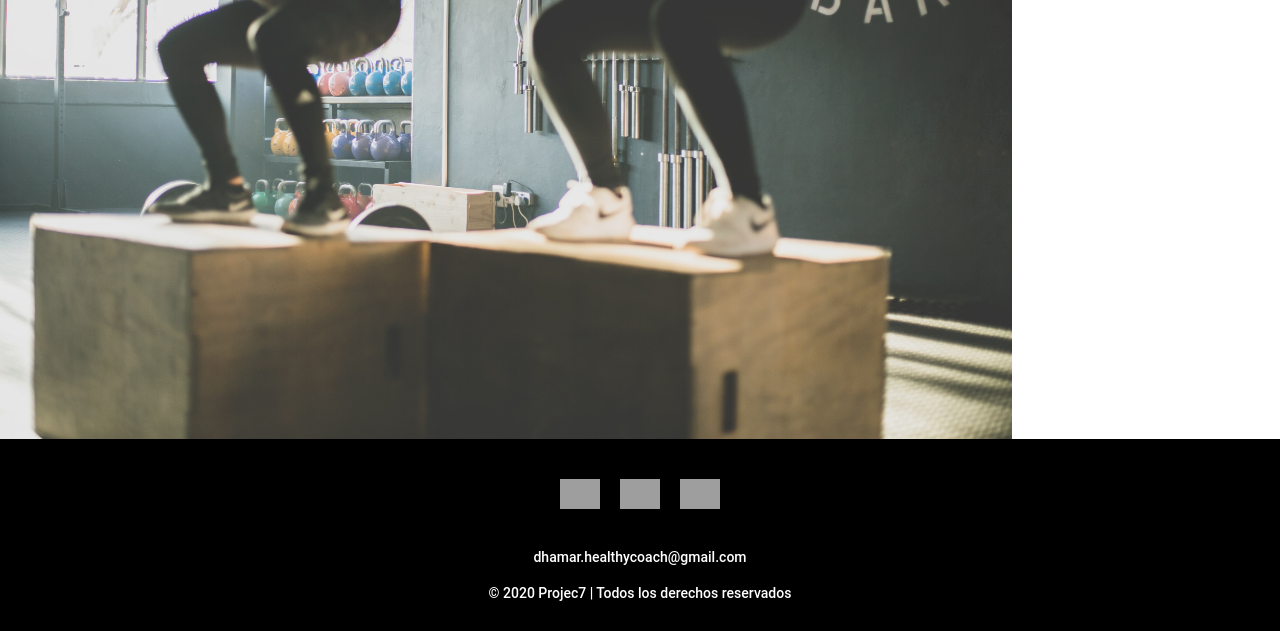
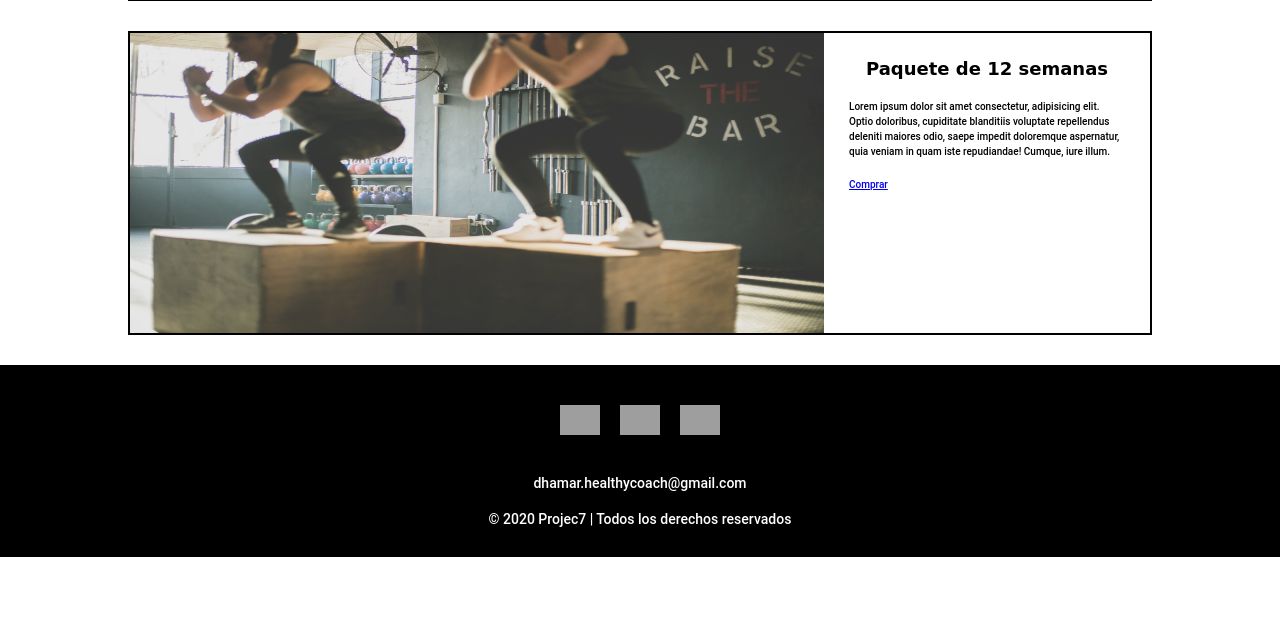
Before and after one commit to DevGragy/DhamCastell, a PHP site: page /planes.html in a window 1280 px wide. Shown: the part 1005-1636 px from the top of the page. After the commit the page ends 1562 px from the top, so only its background shows below. Run offline with PHP 8.4, Linux system fonts and the light colour scheme; some web fonts are replaced; grey boxes are pictures that could not be loaded.

Commit message:
Ahora si ya estan mi estilos de los planes

```diff
--- a/css/main.css
+++ b/css/main.css
@@ -367,3 +367,43 @@ footer {
 .copyright {
     margin: 20px 0;
 }
+
+/**Planes**/
+
+.planes_info{
+    margin: 40px auto;
+    text-align: center;
+}
+.planes_info h2{
+    font-size: 2.5rem;
+    margin-bottom: 20px;
+}
+
+.planes_info p{
+    text-transform: capitalize;
+}
+.planes_details{
+    margin: 30px auto;
+    border: 2px solid black;
+    width: 80%;
+}
+.planes_details_image{
+    flex: 1 0 calc(70% - 2rem);
+}
+.planes_details_image img{
+    height: 300px;
+    width: 100%
+
+}
+.planes_details_info{
+    padding: 25px;
+}
+.planes_details_info h3{
+    text-align: center;
+    font-size: 1.8rem;
+    margin-bottom: 20px;
+}
+.planes_details_info p{
+    line-height: 1.5;
+    margin-bottom: 20px;
+}
```
